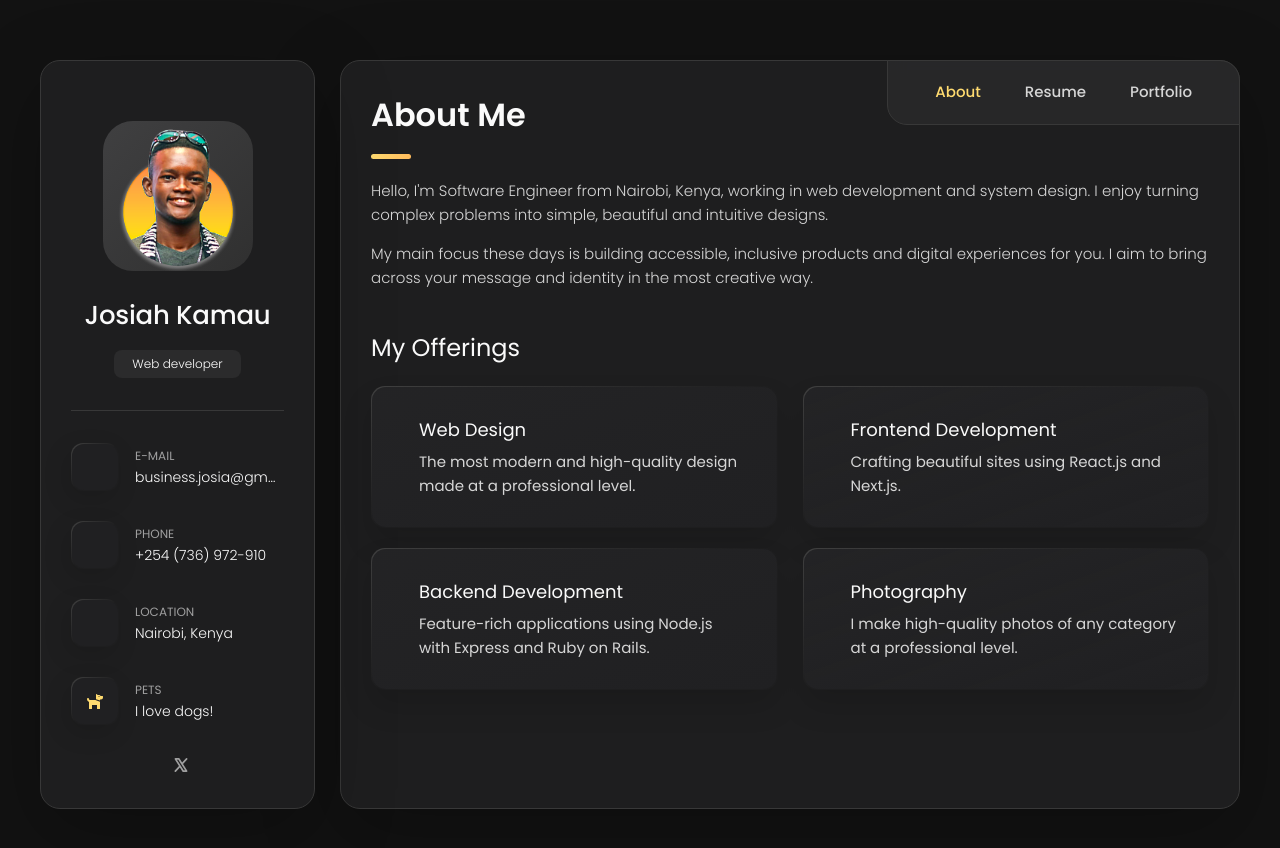
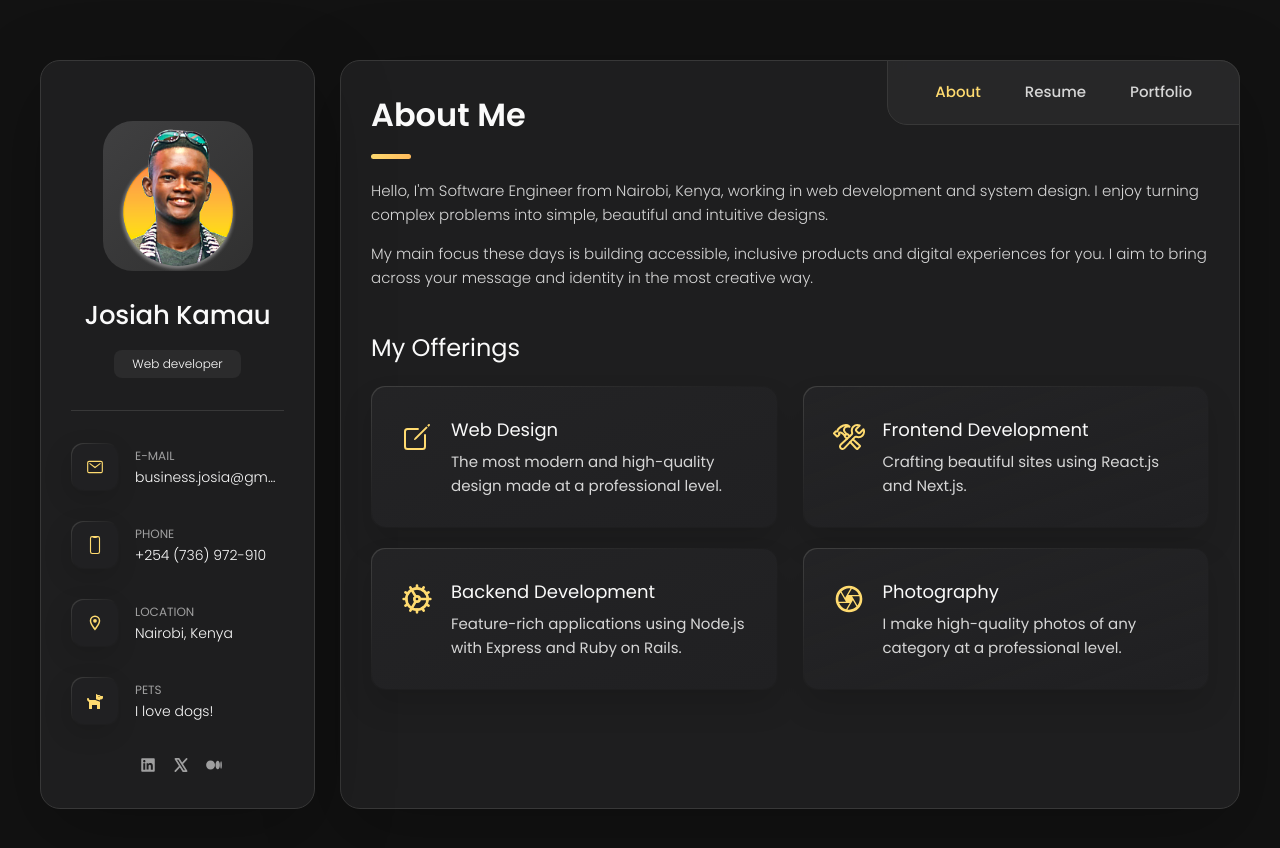
Before and after one commit to spectr-e/portfolio, a Next.js app: page / in a window 1280 px wide. Shown: the top 848 px of the page. Built offline with nearby package versions, Linux system fonts and the light colour scheme.

Commit message:
fix(Services): Change the ion icons

```diff
--- a/app/layout.jsx
+++ b/app/layout.jsx
@@ -1,7 +1,6 @@
 import { poppins } from '@/utils/fonts'
 import '@/assets/styles/globals.css'
-import { NavBar } from '@/components'
-import SideBar from '@/components/SideBar'
+import { NavBar, SideBar } from '@/components'
 
 export const metadata = {
   title: 'Josiah Nganga | Web Developer',
--- a/components/Services.jsx
+++ b/components/Services.jsx
@@ -6,13 +6,28 @@ const Services = () => {
       <ul className='service-list'>
         <li className='service-item'>
           <div className='service-icon-box'>
-            <ion-icon
-              name='create-outline'
+            <svg
+              xmlns='http://www.w3.org/2000/svg'
+              width='2em'
+              height='2em'
+              viewBox='0 0 512 512'
               style={{
                 color: 'var(--orange-yellow-crayola)',
-                fontSize: '36px',
               }}
-            ></ion-icon>
+            >
+              <path
+                fill='none'
+                stroke='currentColor'
+                strokeLinecap='round'
+                strokeLinejoin='round'
+                strokeWidth={32}
+                d='M384 224v184a40 40 0 0 1-40 40H104a40 40 0 0 1-40-40V168a40 40 0 0 1 40-40h167.48'
+              ></path>
+              <path
+                fill='currentColor'
+                d='M459.94 53.25a16.06 16.06 0 0 0-23.22-.56L424.35 65a8 8 0 0 0 0 11.31l11.34 11.32a8 8 0 0 0 11.34 0l12.06-12c6.1-6.09 6.67-16.01.85-22.38M399.34 90L218.82 270.2a9 9 0 0 0-2.31 3.93L208.16 299a3.91 3.91 0 0 0 4.86 4.86l24.85-8.35a9 9 0 0 0 3.93-2.31L422 112.66a9 9 0 0 0 0-12.66l-9.95-10a9 9 0 0 0-12.71 0'
+              ></path>
+            </svg>
           </div>
 
           <div className='service-content-box'>
@@ -27,13 +42,40 @@ const Services = () => {
 
         <li className='service-item'>
           <div className='service-icon-box'>
-            <ion-icon
-              name='construct-outline'
+            <svg
+              xmlns='http://www.w3.org/2000/svg'
+              width='2em'
+              height='2em'
+              viewBox='0 0 512 512'
               style={{
                 color: 'var(--orange-yellow-crayola)',
-                fontSize: '36px',
               }}
-            ></ion-icon>
+            >
+              <path
+                fill='none'
+                stroke='currentColor'
+                strokeLinecap='round'
+                strokeMiterlimit={10}
+                strokeWidth={32}
+                d='M436.67 184.11a27.17 27.17 0 0 1-38.3 0l-22.48-22.49a27.15 27.15 0 0 1 0-38.29l50.89-50.89a.85.85 0 0 0-.26-1.38C393.68 57 351.09 64.15 324.05 91c-25.88 25.69-27.35 64.27-17.87 98a27 27 0 0 1-7.67 27.14l-173 160.76a40.76 40.76 0 1 0 57.57 57.54l162.15-173.3a27 27 0 0 1 26.77-7.7c33.46 8.94 71.49 7.26 97.07-17.94c27.49-27.08 33.42-74.94 20.1-102.33a.85.85 0 0 0-1.36-.22Z'
+              ></path>
+              <path
+                fill='none'
+                stroke='currentColor'
+                strokeLinecap='round'
+                strokeLinejoin='round'
+                strokeWidth={32}
+                d='M224 284c-17.48-17-25.49-24.91-31-30.29a18.24 18.24 0 0 1-3.33-21.35a20.8 20.8 0 0 1 3.5-4.62l15.68-15.29a18.7 18.7 0 0 1 5.63-3.87a18.11 18.11 0 0 1 20 3.62c5.45 5.29 15.43 15 33.41 32.52m49.18 46.58c40.95 38.1 90.62 83.27 110 99.41a13.46 13.46 0 0 1 .94 19.92L394.63 444a14 14 0 0 1-20.29-.76c-16.53-19.18-61.09-67.11-99.27-107'
+              ></path>
+              <path
+                fill='none'
+                stroke='currentColor'
+                strokeLinecap='round'
+                strokeLinejoin='round'
+                strokeWidth={32}
+                d='m17.34 193.5l29.41-28.74a4.7 4.7 0 0 1 3.41-1.35a4.85 4.85 0 0 1 3.41 1.35h0a9.86 9.86 0 0 0 8.19 2.77c3.83-.42 7.92-1.6 10.57-4.12c6-5.8-.94-17.23 4.34-24.54a207 207 0 0 1 19.78-22.6c6-5.88 29.84-28.32 69.9-44.45A107.3 107.3 0 0 1 206.67 64c22.59 0 40 10 46.26 15.67a89.5 89.5 0 0 1 10.28 11.64a79 79 0 0 0-9.21-2.77a68.8 68.8 0 0 0-20-1.26c-13.33 1.09-29.41 7.26-38 14c-13.9 11-19.87 25.72-20.81 44.71c-.68 14.12 2.72 22.1 36.1 55.49a6.6 6.6 0 0 1-.34 9.16l-18.22 18a6.88 6.88 0 0 1-9.54.09c-21.94-21.94-36.65-33.09-45-38.16s-15.07-6.5-18.3-6.85a30.85 30.85 0 0 0-18.27 3.87a11.4 11.4 0 0 0-2.64 2a14.14 14.14 0 0 0 .42 20.08l1.71 1.6a4.63 4.63 0 0 1 0 6.64L71.73 246.6a4.7 4.7 0 0 1-3.41 1.4a4.86 4.86 0 0 1-3.41-1.35l-47.57-46.43a4.88 4.88 0 0 1 0-6.72'
+              ></path>
+            </svg>
           </div>
 
           <div className='service-content-box'>
@@ -47,13 +89,26 @@ const Services = () => {
 
         <li className='service-item'>
           <div className='service-icon-box'>
-            <ion-icon
-              name='cog-outline'
+            <svg
+              xmlns='http://www.w3.org/2000/svg'
+              width='2em'
+              height='2em'
+              viewBox='0 0 24 24'
               style={{
                 color: 'var(--orange-yellow-crayola)',
-                fontSize: '36px',
               }}
-            ></ion-icon>
+            >
+              <g
+                fill='none'
+                stroke='currentColor'
+                strokeLinecap='round'
+                strokeLinejoin='round'
+                strokeWidth={2}
+              >
+                <path d='M12 20a8 8 0 1 0 0-16a8 8 0 0 0 0 16'></path>
+                <path d='M12 14a2 2 0 1 0 0-4a2 2 0 0 0 0 4m0-12v2m0 18v-2m5 .66l-1-1.73m-5-8.66L7 3.34M20.66 17l-1.73-1M3.34 7l1.73 1M14 12h8M2 12h2m16.66-5l-1.73 1M3.34 17l1.73-1M17 3.34l-1 1.73m-5 8.66l-4 6.93'></path>
+              </g>
+            </svg>
           </div>
 
           <div className='service-content-box'>
@@ -68,13 +123,20 @@ const Services = () => {
 
         <li className='service-item'>
           <div className='service-icon-box'>
-            <ion-icon
-              name='camera-outline'
+            <svg
+              xmlns='http://www.w3.org/2000/svg'
+              width='2em'
+              height='2em'
+              viewBox='0 0 24 24'
               style={{
                 color: 'var(--orange-yellow-crayola)',
-                fontSize: '36px',
               }}
-            ></ion-icon>
+            >
+              <path
+                fill='currentColor'
+                d='M11.4 9h8q-.675-1.725-2.062-2.963T14.15 4.3zm-2.3 2l4-6.9q-.275-.05-.55-.075T12 4q-1.65 0-3.075.625T6.4 6.3zm-4.85 3H9.7l-4-6.9q-.8 1.025-1.25 2.263T4 12q0 .525.063 1.013T4.25 14m5.6 5.7l2.7-4.7H4.6q.675 1.725 2.063 2.963T9.85 19.7M12 20q1.65 0 3.075-.625T17.6 17.7L14.9 13l-4 6.9q.275.05.538.075T12 20m6.3-3.1q.8-1.025 1.25-2.262T20 12q0-.525-.062-1.012T19.75 10H14.3zM12 22q-2.05 0-3.875-.788t-3.187-2.15t-2.15-3.187T2 12q0-2.075.788-3.887t2.15-3.175t3.187-2.15T12 2q2.075 0 3.888.788t3.174 2.15t2.15 3.175T22 12q0 2.05-.788 3.875t-2.15 3.188t-3.175 2.15T12 22'
+              ></path>
+            </svg>
           </div>
 
           <div className='service-content-box'>
--- a/components/Sidebar.jsx
+++ b/components/Sidebar.jsx
@@ -29,7 +29,21 @@ const SideBar = () => {
         >
           <span>Show Contacts</span>
 
-          <ion-icon name='chevron-down-outline'></ion-icon>
+          <svg
+            xmlns='http://www.w3.org/2000/svg'
+            width='1em'
+            height='1em'
+            viewBox='0 0 24 24'
+          >
+            <path
+              fill='none'
+              stroke='currentColor'
+              strokeLinecap='round'
+              strokeLinejoin='round'
+              strokeWidth={2}
+              d='m19 9l-7 7l-7-7'
+            ></path>
+          </svg>
         </button>
       </div>
 
@@ -39,7 +53,34 @@ const SideBar = () => {
         <ul className='contacts-list'>
           <li className='contact-item'>
             <div className='icon-box'>
-              <ion-icon name='mail-outline'></ion-icon>
+              <svg
+                xmlns='http://www.w3.org/2000/svg'
+                width='1em'
+                height='1em'
+                viewBox='0 0 512 512'
+              >
+                <rect
+                  width={416}
+                  height={320}
+                  x={48}
+                  y={96}
+                  fill='none'
+                  stroke='currentColor'
+                  strokeLinecap='round'
+                  strokeLinejoin='round'
+                  strokeWidth={32}
+                  rx={40}
+                  ry={40}
+                ></rect>
+                <path
+                  fill='none'
+                  stroke='currentColor'
+                  strokeLinecap='round'
+                  strokeLinejoin='round'
+                  strokeWidth={32}
+                  d='m112 160l144 112l144-112'
+                ></path>
+              </svg>
             </div>
 
             <div className='contact-info'>
@@ -56,7 +97,34 @@ const SideBar = () => {
 
           <li className='contact-item'>
             <div className='icon-box'>
-              <ion-icon name='phone-portrait-outline'></ion-icon>
+              <svg
+                xmlns='http://www.w3.org/2000/svg'
+                width='1em'
+                height='1em'
+                viewBox='0 0 512 512'
+              >
+                <rect
+                  width={256}
+                  height={480}
+                  x={128}
+                  y={16}
+                  fill='none'
+                  stroke='currentColor'
+                  strokeLinecap='round'
+                  strokeLinejoin='round'
+                  strokeWidth={32}
+                  rx={48}
+                  ry={48}
+                ></rect>
+                <path
+                  fill='none'
+                  stroke='currentColor'
+                  strokeLinecap='round'
+                  strokeLinejoin='round'
+                  strokeWidth={32}
+                  d='M176 16h24a8 8 0 0 1 8 8h0a16 16 0 0 0 16 16h64a16 16 0 0 0 16-16h0a8 8 0 0 1 8-8h24'
+                ></path>
+              </svg>
             </div>
 
             <div className='contact-info'>
@@ -70,7 +138,17 @@ const SideBar = () => {
 
           <li className='contact-item'>
             <div className='icon-box'>
-              <ion-icon name='location-outline'></ion-icon>
+              <svg
+                xmlns='http://www.w3.org/2000/svg'
+                width='1em'
+                height='1em'
+                viewBox='0 0 24 24'
+              >
+                <path
+                  fill='currentColor'
+                  d='M12 6.5A2.5 2.5 0 0 1 14.5 9a2.5 2.5 0 0 1-2.5 2.5A2.5 2.5 0 0 1 9.5 9A2.5 2.5 0 0 1 12 6.5M12 2a7 7 0 0 1 7 7c0 5.25-7 13-7 13S5 14.25 5 9a7 7 0 0 1 7-7m0 2a5 5 0 0 0-5 5c0 1 0 3 5 9.71C17 12 17 10 17 9a5 5 0 0 0-5-5'
+                ></path>
+              </svg>
             </div>
 
             <div className='contact-info'>
@@ -101,7 +179,17 @@ const SideBar = () => {
               href='https://linkedin.com/in/kamaujosia'
               className='social-link'
             >
-              <ion-icon name='logo-linkedin'></ion-icon>
+              <svg
+                xmlns='http://www.w3.org/2000/svg'
+                width='1em'
+                height='1em'
+                viewBox='0 0 32 32'
+              >
+                <path
+                  fill='currentColor'
+                  d='M26.2 4H5.8C4.8 4 4 4.8 4 5.7v20.5c0 .9.8 1.7 1.8 1.7h20.4c1 0 1.8-.8 1.8-1.7V5.7c0-.9-.8-1.7-1.8-1.7M11.1 24.4H7.6V13h3.5zm-1.7-13c-1.1 0-2.1-.9-2.1-2.1s.9-2.1 2.1-2.1c1.1 0 2.1.9 2.1 2.1s-1 2.1-2.1 2.1m15.1 12.9H21v-5.6c0-1.3 0-3.1-1.9-3.1S17 17.1 17 18.5v5.7h-3.5V13h3.3v1.5h.1c.5-.9 1.7-1.9 3.4-1.9c3.6 0 4.3 2.4 4.3 5.5v6.2z'
+                ></path>
+              </svg>
             </Link>
           </li>
 
@@ -113,7 +201,17 @@ const SideBar = () => {
 
           <li className='social-item'>
             <Link href='https://medium.com/kamaujosia' className='social-link'>
-              <ion-icon name='logo-medium'></ion-icon>
+              <svg
+                xmlns='http://www.w3.org/2000/svg'
+                width='1em'
+                height='1em'
+                viewBox='0 0 32 32'
+              >
+                <path
+                  fill='currentColor'
+                  d='M30 16c0 3.7-.6 6.7-1.4 6.7s-1.4-3-1.4-6.7s.6-6.7 1.4-6.7s1.4 3 1.4 6.7m-3.5 0c0 4.1-1.8 7.5-3.9 7.5s-3.9-3.4-3.9-7.5s1.8-7.5 3.9-7.5s3.9 3.4 3.9 7.5m-8.7 0c0 4.4-3.5 8-7.9 8S2 20.4 2 16s3.5-8 7.9-8s7.9 3.6 7.9 8'
+                ></path>
+              </svg>
             </Link>
           </li>
         </ul>
--- a/components/index.js
+++ b/components/index.js
@@ -8,8 +8,10 @@ import Experiences from './Experiences'
 import Education from './Education'
 import Skills from './Skills'
 import FilterItem from './FilterItem'
+import SideBar from './SideBar'
 
 export {
+  SideBar,
   FilterItem,
   Clients,
   Experiences,
```
